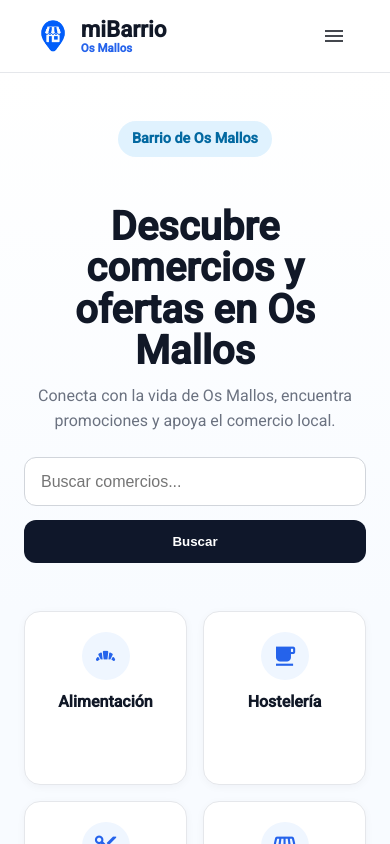
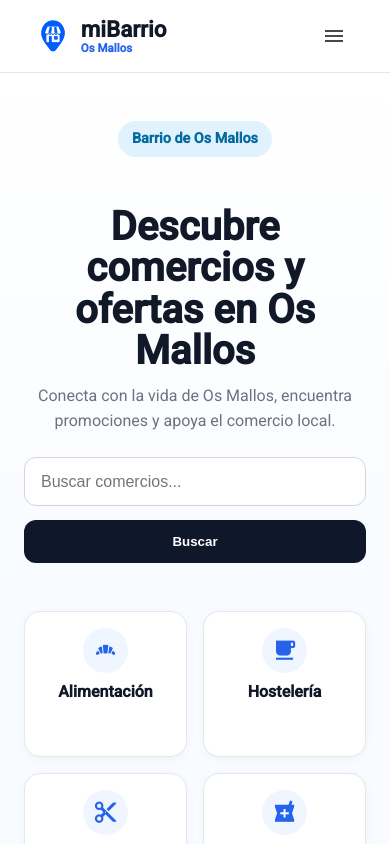
Before and after one commit to ardiez10/mibarrio-front, an Angular app: page / in a window 390 px wide. Shown: the top 844 px of the page. Built offline with nearby package versions, Linux system fonts and the light colour scheme; no server answers.

Commit message:
refine home categories

```diff
--- a/src/app/features/home/components/categories/categories.scss
+++ b/src/app/features/home/components/categories/categories.scss
@@ -14,8 +14,8 @@
 
 .category-card {
   display: block;
-  min-height: 8.75rem;
-  padding: 1.5rem 1.25rem;
+  min-height: 7.5rem;
+  padding: 1.15rem 1.25rem;
   border-radius: 1rem;
   background: white;
   text-align: center;
@@ -32,9 +32,9 @@
 }
 
 .category-card__icon {
-  width: 3.75rem;
-  height: 3.75rem;
-  margin: 0 auto 1rem;
+  width: 3.35rem;
+  height: 3.35rem;
+  margin: 0 auto 0.7rem;
   border-radius: 999px;
   display: flex;
   align-items: center;
@@ -43,10 +43,10 @@
   color: #2563eb;
 
   mat-icon {
-    width: 2rem;
-    height: 2rem;
-    font-size: 2rem;
-    line-height: 2rem;
+    width: 1.75rem;
+    height: 1.75rem;
+    font-size: 1.75rem;
+    line-height: 1.75rem;
   }
 }
 
@@ -67,14 +67,14 @@
   }
 
   .category-card {
-    min-height: 7rem;
-    padding: 1rem 0.9rem;
+    min-height: 6.5rem;
+    padding: 0.9rem;
   }
 
   .category-card__icon {
-    width: 3rem;
-    height: 3rem;
-    margin-bottom: 0.7rem;
+    width: 2.8rem;
+    height: 2.8rem;
+    margin-bottom: 0.55rem;
 
     mat-icon {
       width: 1.6rem;
@@ -97,7 +97,7 @@
   }
 
   .category-card {
-    min-height: 8.25rem;
-    padding: 1.25rem 1rem;
+    min-height: 7rem;
+    padding: 1rem;
   }
 }
--- a/src/app/features/home/components/categories/categories.ts
+++ b/src/app/features/home/components/categories/categories.ts
@@ -29,8 +29,8 @@ export class Categories {
       name: 'Servicios'
     },
     {
-      icon: 'storefront',
-      name: 'Comercio'
+      icon: 'local_pharmacy',
+      name: 'Salud'
     }
   ];
 }
```
